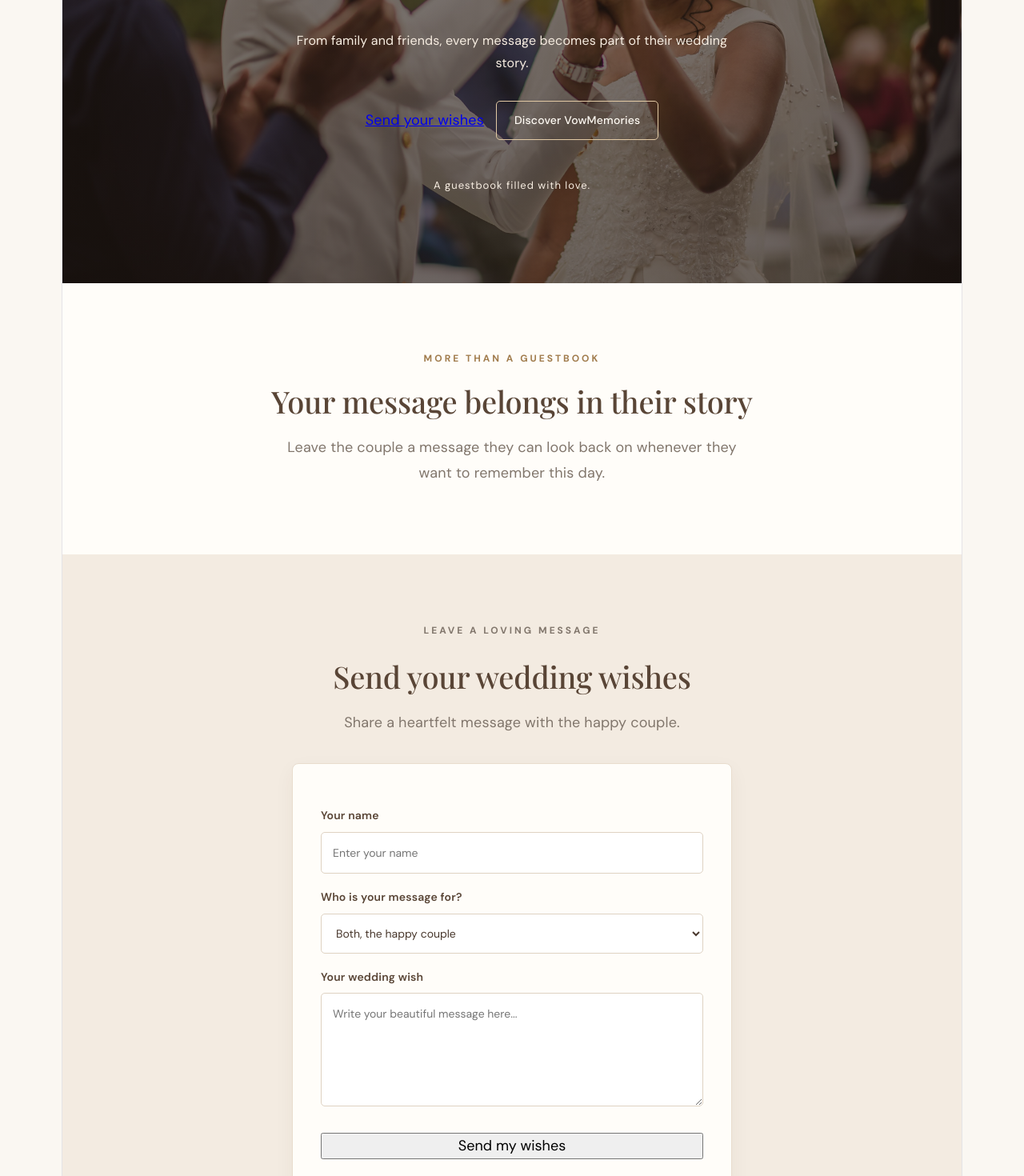
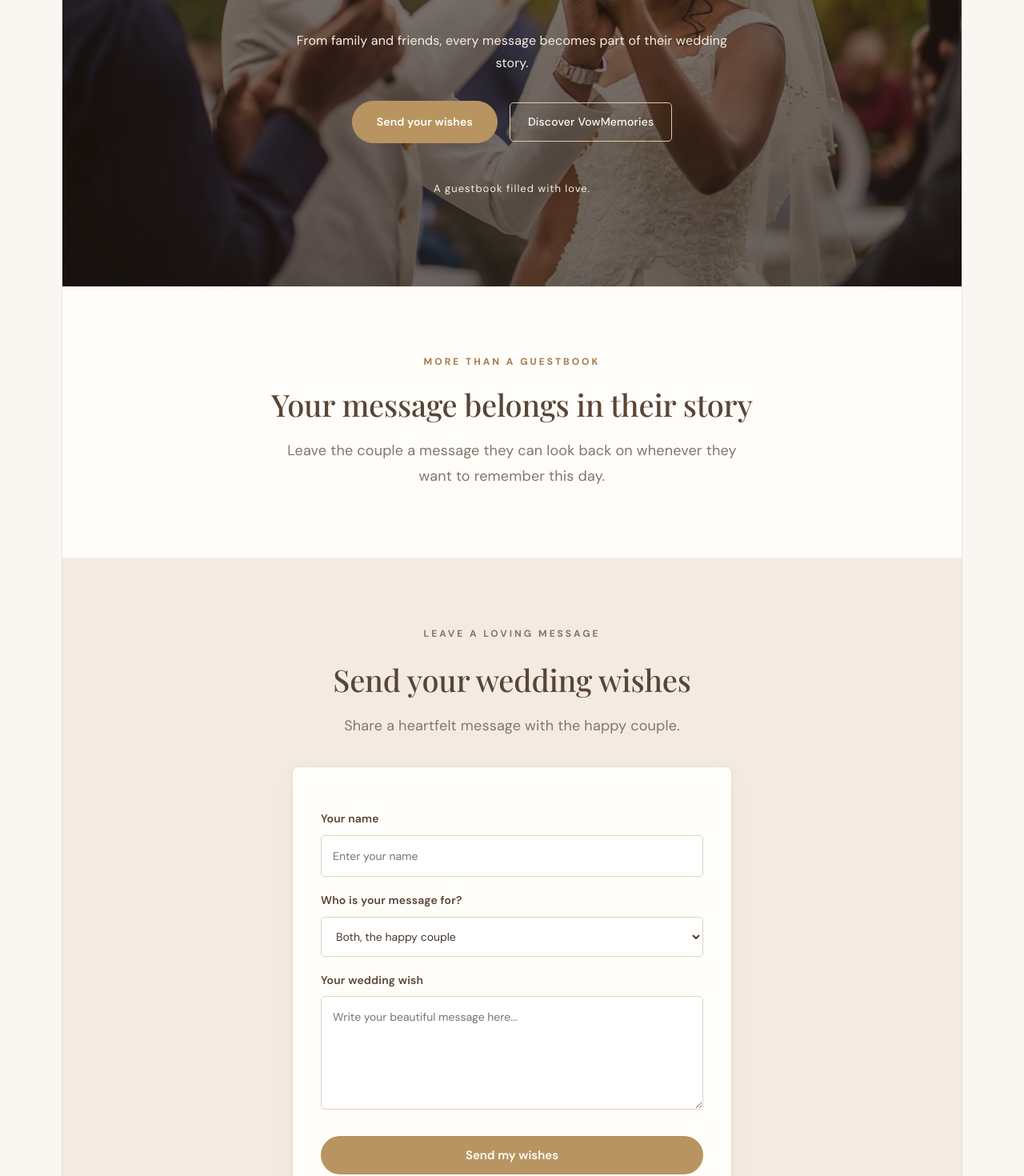
Before and after one commit to afoyorwoth/VowMemories, a React (Vite) app: page / in a window 1280 px wide. Shown: the part 1120-2590 px from the top of the page at 80% size. Built offline with nearby package versions, Linux system fonts and the light colour scheme.

Commit message:
Polish VowMemories button styling

```diff
--- a/src/App.css
+++ b/src/App.css
@@ -152,6 +152,25 @@ nav a:hover {
 .secondary-button:hover {
   background: #fffaf4;
   color: #49382d;
+}
+
+.primary-button {
+  display: inline-block;
+  padding: 14px 30px;
+  background-color: #b89560;
+  color: #ffffff;
+  border: 1px solid #b89560;
+  border-radius: 30px;
+  text-decoration: none;
+  font-size: 14px;
+  font-weight: 600;
+}
+
+.primary-button:hover {
+  background-color: #967344;
+  border-color: #967344;
+  color: #ffffff;
+  transform: translateY(-2px);
 }
 
 .hero-note {
@@ -546,3 +565,29 @@ footer {
 .next-button:hover {
   background-color: #967344;
 }
+
+.submit-button {
+  display: block;
+  width: fit-content;
+  min-width: 190px;
+  padding: 12px 24px;
+  margin: 12px auto 0;
+  background: #b89560;
+  color: #ffffff;
+  border: none;
+  border-radius: 30px;
+  font-family: 'DM Sans', sans-serif;
+  font-size: 15px;
+  font-weight: 600;
+  cursor: pointer;
+ transition: background 0.3s ease, transform 0.3s ease;
+}
+
+.submit-button:hover {
+  background: #967344;
+  transform: translateY(-2px);
+}
+
+.submit-button:active {
+  transform: translateY(0);
+}
--- a/src/App.jsx
+++ b/src/App.jsx
@@ -231,13 +231,13 @@ function showNextWish() {
               required
             />
 
-            <button type="submit" className="primary-button">
-              Send my wishes
-            </button>
+           <button type="submit" className="submit-button">
+  Send my wishes
+</button>
 
             {success && (
               <p className="success-message" role="status">
-                Thank you, Your beautiful wish has been saved.
+                Thank you, Your beautiful wish has been Recieved.
               </p>
             )}
           </form>
```
